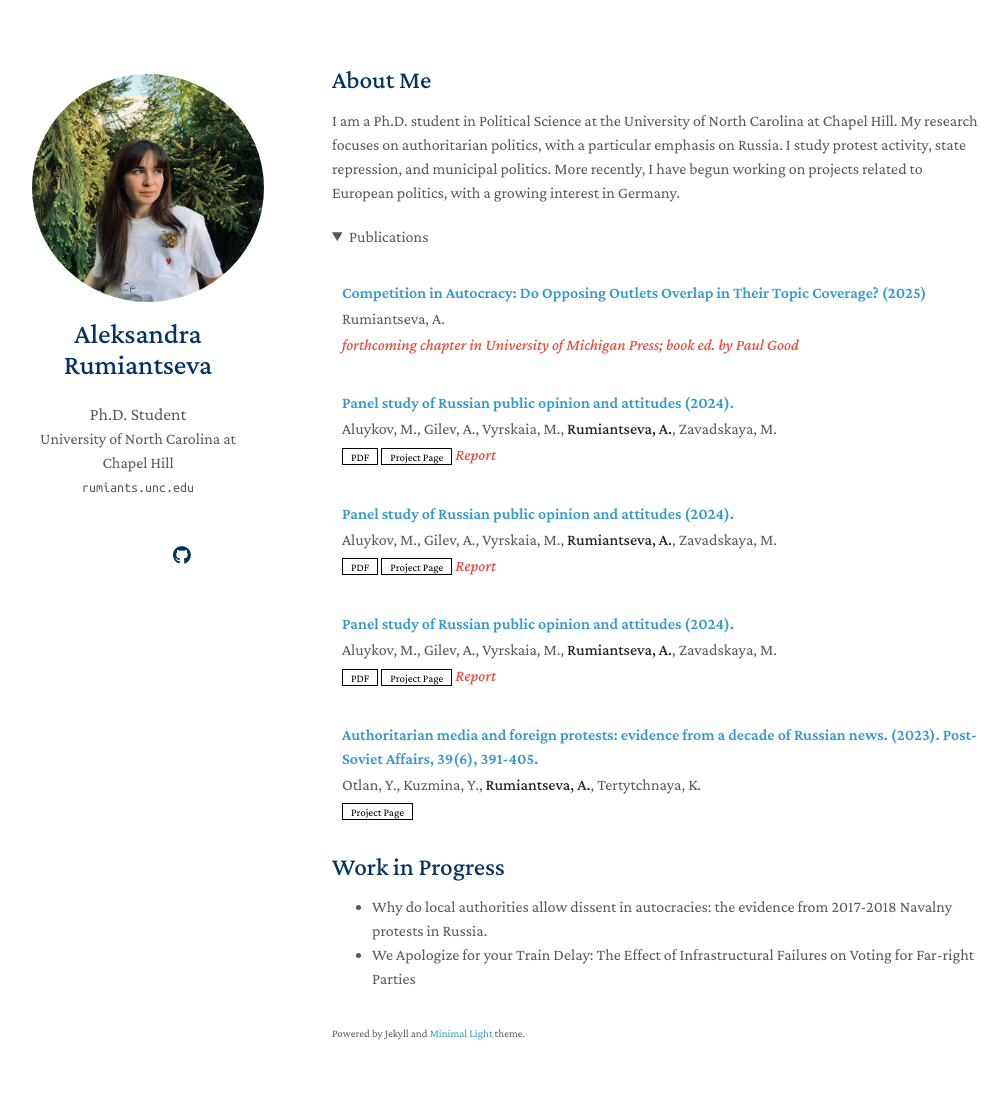
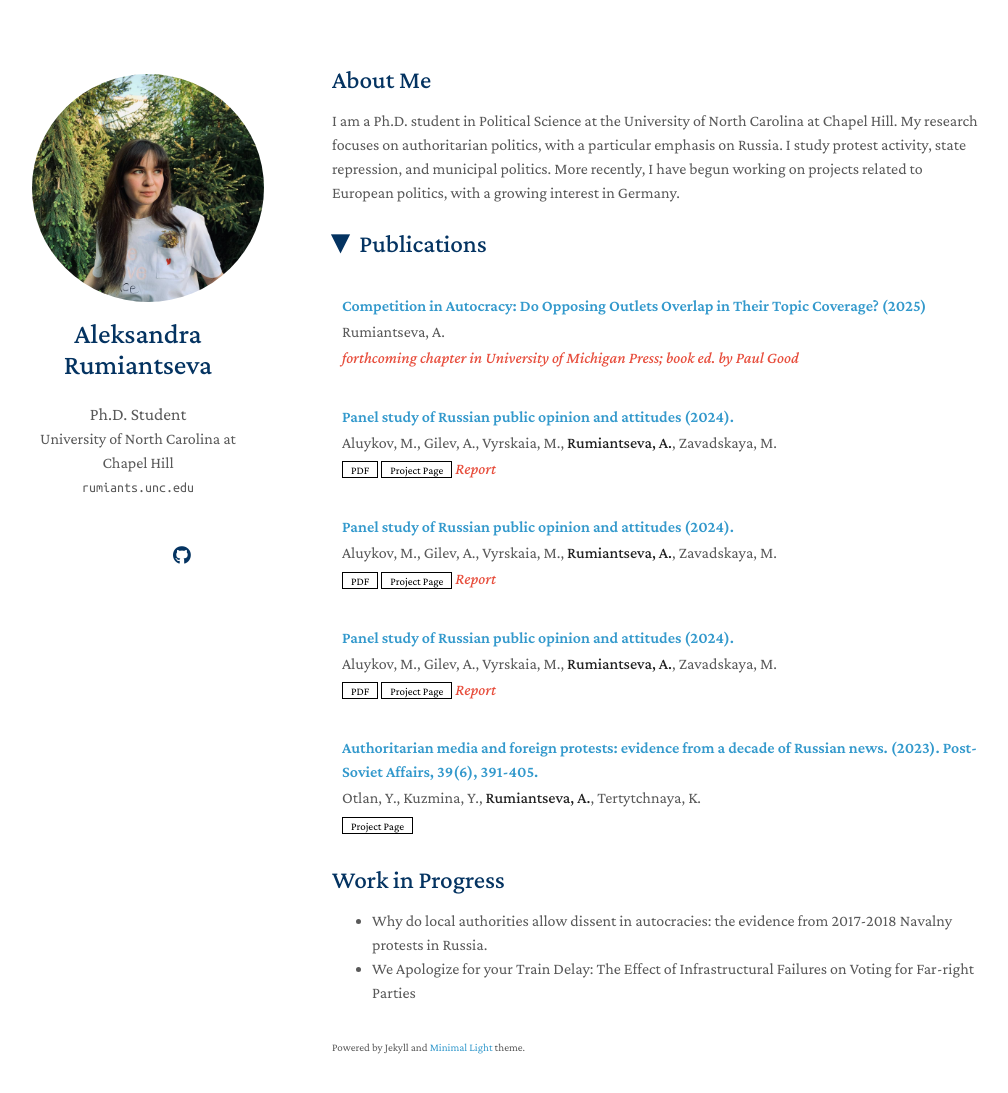
Before and after one commit to dimvdali/dimvdali.github.io, a Jekyll site: the page built from index.md, in a window 1280 px wide and 1128 px high. Shown: the top 1093 px of the window, without its empty margins (138-1146 px from the left). Built offline with Jekyll 4.4.1, drawn with Linux system fonts in a browser that asks for light colours; a style sheet for code colours, icons or effects is not loaded; our own code applies the rules of GitHub Pages for plain Markdown files.

Commit message:
style Publications

```diff
--- a/_sass/minimal-light.scss
+++ b/_sass/minimal-light.scss
@@ -595,3 +595,26 @@ footer {
   display:none;
   font-family: monospace;
 }
+
+/* Reset and match h2 style */
+details summary {
+  all: unset;
+  display: block;
+  color: #043361;
+  font-weight: 500;
+  font-size: 157%;
+  margin: 2px 0px 15px;
+  cursor: pointer;
+}
+
+/* Optional: toggle arrow icon like ▼/▶ */
+details summary::before {
+  content: "▶ ";
+  display: inline-block;
+  margin-right: 8px;
+  transition: transform 0.2s ease;
+}
+
+details[open] summary::before {
+  transform: rotate(90deg);
+}
```
